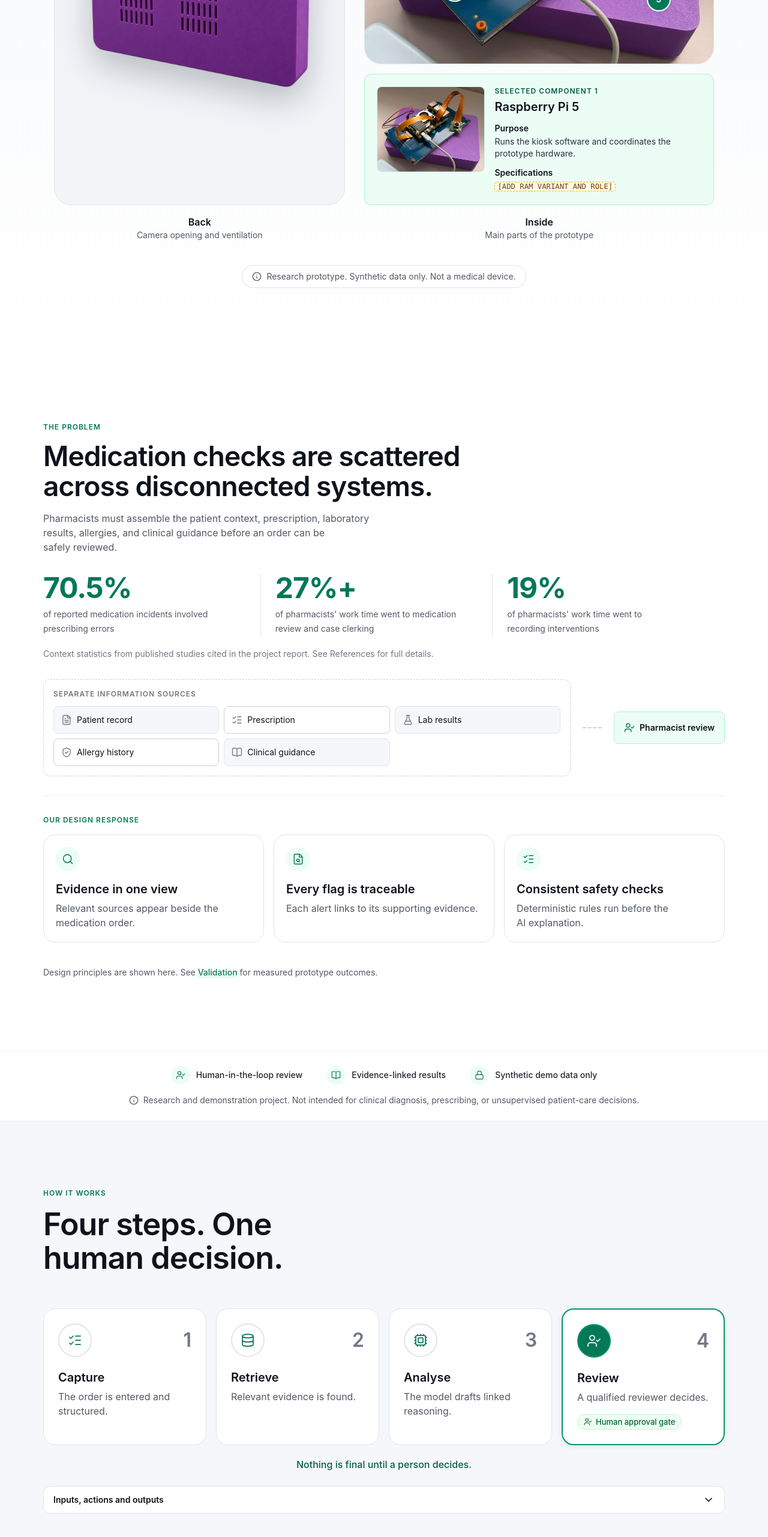
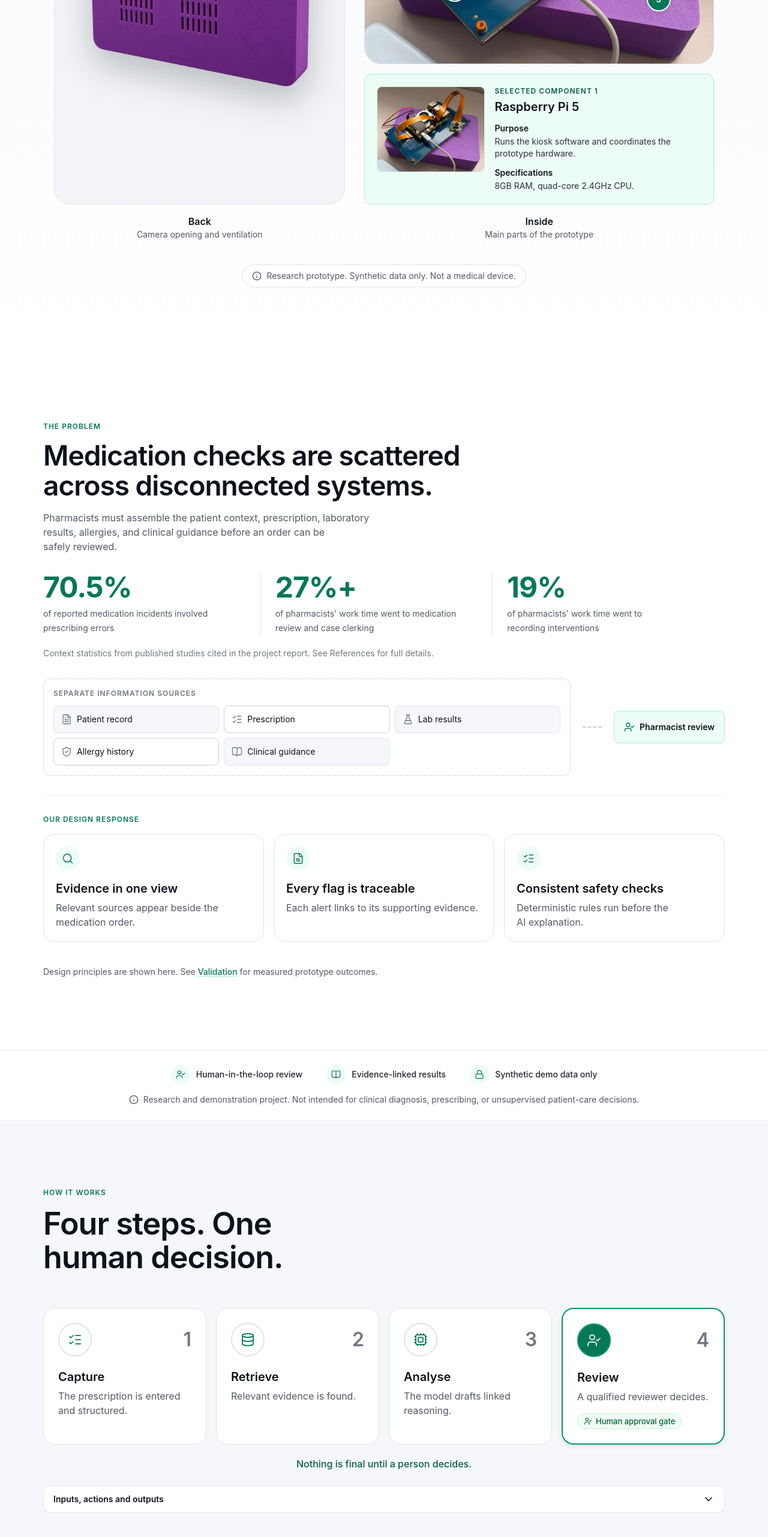
Before and after one commit to peizhe33/smartpharma-web, a Next.js app: page / in a window 1280 px wide. Shown: the part 2523-5085 px from the top of the page at 60% size. Built offline with nearby package versions, Linux system fonts and the light colour scheme.

Commit message:
added specifications

```diff
--- a/src/content/copy.ts
+++ b/src/content/copy.ts
@@ -70,7 +70,7 @@ export const workflow = {
       id: "capture",
       icon: "clipboard-list" as IconKey,
       title: "Capture",
-      summary: "The order is entered and structured.",
+      summary: "The prescription is entered and structured.",
       input: "A medication order, entered or captured.",
       action: "The order is validated and normalised into a structured form.",
       output: "A structured order ready for review.",
--- a/src/content/project.ts
+++ b/src/content/project.ts
@@ -394,35 +394,35 @@ export const prototype = {
       id: "pi",
       name: "Raspberry Pi 5",
       purpose: "Runs the kiosk software and coordinates the prototype hardware.",
-      detail: "[ADD RAM VARIANT AND ROLE]",
+      detail: "8GB RAM, quad-core 2.4GHz CPU.",
       pin: { x: 53, y: 24 },
     },
     {
       id: "cooler",
       name: "Cooling",
       purpose: "Helps manage heat while the prototype is operating.",
-      detail: "[ADD COOLER MODEL]",
+      detail: "Heatsink with active cooling fan.",
       pin: { x: 37.1, y: 45.5 },
     },
     {
       id: "camera",
       name: "Pi Camera",
-      purpose: "Captures the medication packaging or information shown to the kiosk.",
-      detail: "[ADD CAMERA MODEL AND PURPOSE]",
+      purpose: "Captures patient wristband QR codes for patient identification during bedside medication administration.",
+      detail: "Interfaces with the Raspberry Pi for image processing.",
       pin: { x: 73.6, y: 44.6 },
     },
     {
       id: "display",
       name: "Touchscreen display",
-      purpose: "Presents the interactive verification interface to the reviewer.",
-      detail: "[ADD DISPLAY SIZE AND MODEL]",
+      purpose: "Presents the interactive interface to the user.",
+      detail: "7-inch touch display.",
       pin: { x: 25.7, y: 73.2 },
     },
     {
       id: "casing",
       name: "Casing",
       purpose: "Houses and protects the prototype hardware.",
-      detail: "[ADD CASING MATERIAL AND HOW IT WAS MADE]",
+      detail: "Custom 3D-printed enclosure.",
       pin: { x: 84.3, y: 76.8 },
     },
   ] satisfies PrototypeComponent[],
```
